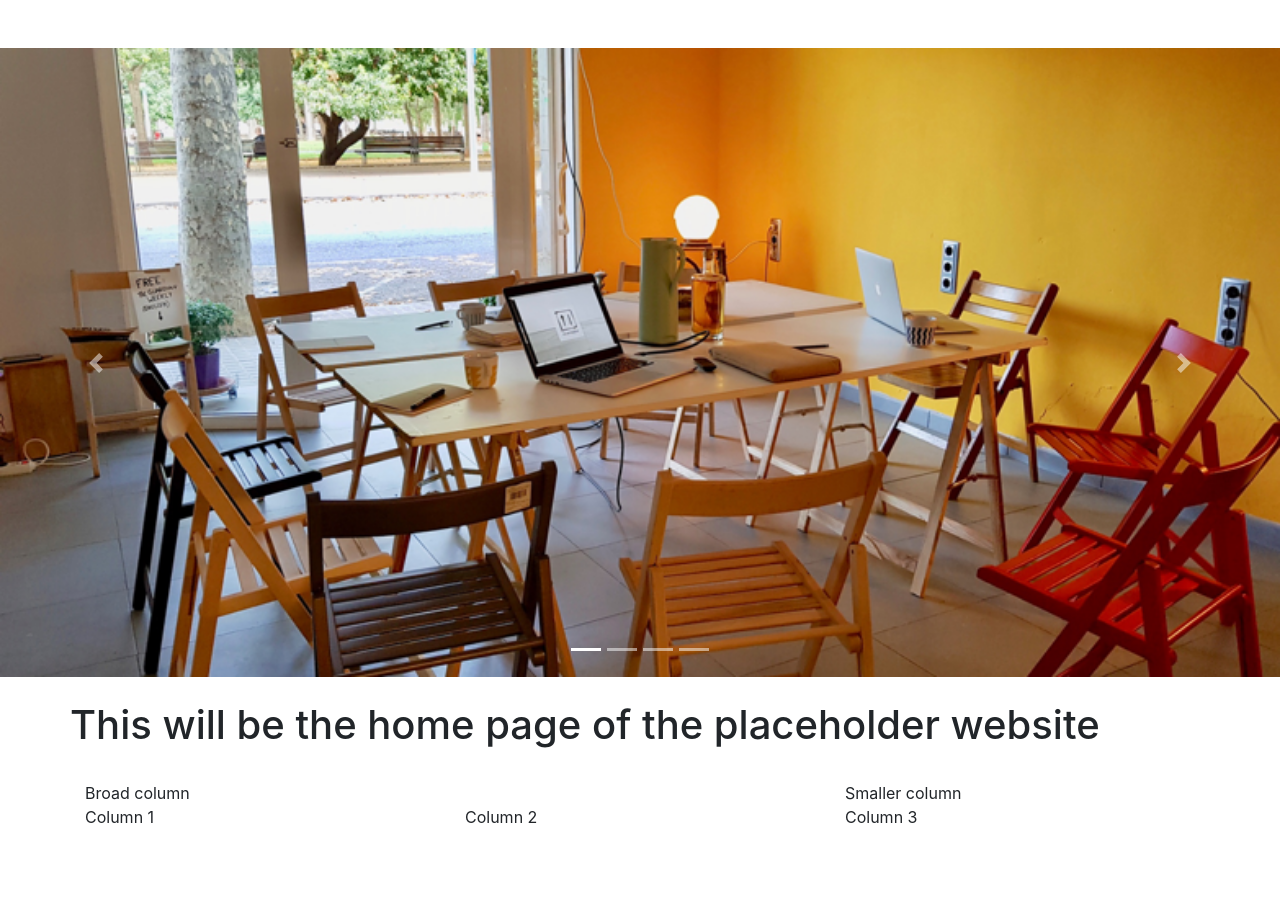
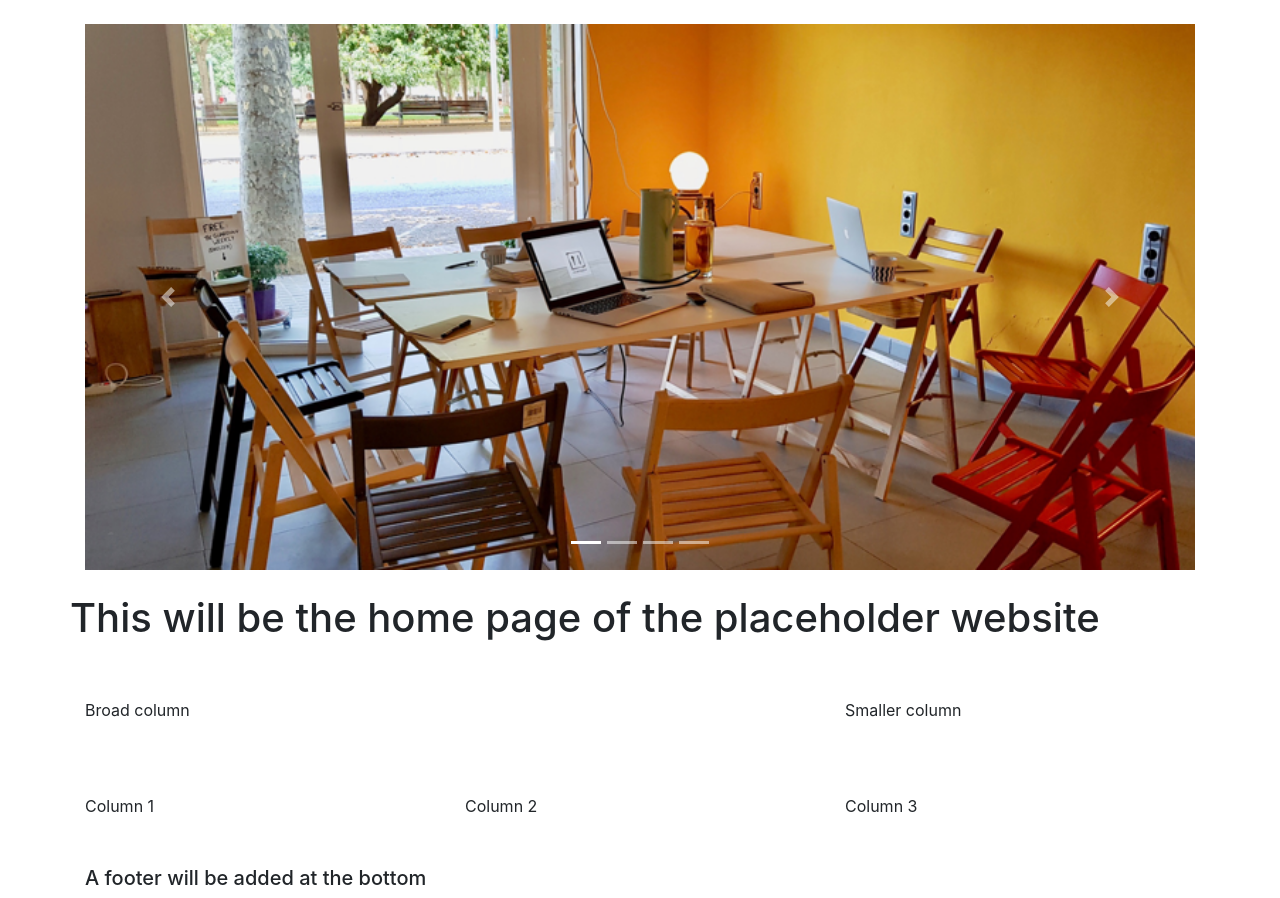
Before and after one commit to Jethet/project-elevador, a Django app: page / in a window 1280 px wide. Shown: the part 40-938 px from the top of the page. Before the commit the page ends 863 px from the top, so only its background shows below. Run offline with Django 3.2, Linux system fonts and the light colour scheme; some libraries are stand-ins or nearby versions.

Commit message:
Center the carousel, add more draft layout

```diff
--- a/placeholder/templates/home.html
+++ b/placeholder/templates/home.html
@@ -27,12 +27,13 @@
   </ul>
 </header>
 <br>
-<br>
 
 <body>
-  <div class="row">
+  <div class="container">
+
+
+  <div class="row justify-content-center">
     <div class="col-lg-12">
-
       <div id="carouselExampleIndicators" class="carousel slide" data-ride="carousel">
         <ol class="carousel-indicators">
           <li data-target="#carouselExampleIndicators" data-slide-to="0" class="active"></li>
@@ -65,20 +66,26 @@
       </div>
     </div>
   </div>
+  </div>
   <br>
   <div class="container">
     <div class="row">
       <h1>This will be the home page of the placeholder website</h1>
     </div>
     <br>
+    <br>
     <div class="row">
       <div class="col-8">
         Broad column
       </div>
+      <br>
+      <br>
       <div class="col-4">
         Smaller column
       </div>
     </div>
+    <br>
+    <br>
     <div class="row">
       <div class="col">
         Column 1
@@ -90,6 +97,9 @@
         Column 3
       </div>
     </div>
+    <br>
+    <br>
+    <h5>A footer will be added at the bottom</h5>
   </div>
 
 
```
